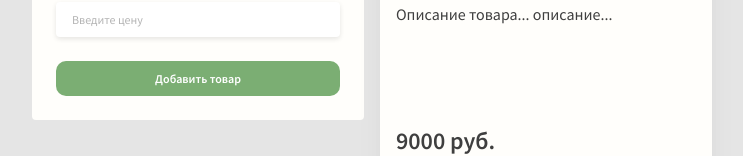
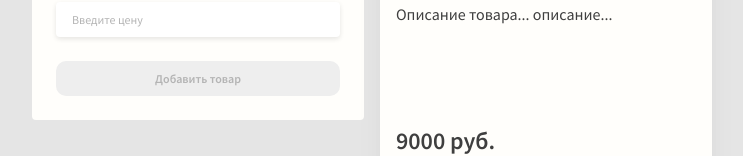
Before and after one commit to reversoid/test-goods, a Vue app: page / in a window 1280 px wide. Shown: the part 322-478 px from the top of the page, without its empty margins (0-743 px from the left). Built offline with nearby package versions, Linux system fonts and the light colour scheme.

Commit message:
imporved validation and some minor things

```diff
--- a/src/components/ControlBar.vue
+++ b/src/components/ControlBar.vue
@@ -26,7 +26,7 @@
             <input v-model="price" class="form-section__input" id="good-price" type="text" placeholder="Введите цену">
             <span v-if="errors.price" class="alert">Поле является обязательным</span>
         </div>
-        <button type="submit" class="form__submit">Добавить товар</button>
+        <button :disabled="title === '' || description === '' || price === '' || imgLink === ''" type="submit" class="form__submit">Добавить товар</button>
     </form>
 </template>
 
--- a/src/components/GoodsList.vue
+++ b/src/components/GoodsList.vue
@@ -1,6 +1,7 @@
 <template>
     <div class="product-list-wrapper">
-        <GoodItem v-for="product in products" :key="product.id" :product="product" :deleteCallback="deleteCallback"></GoodItem>
+        <GoodItem v-for="product in products" :key="product.id" :product="product" :deleteCallback="deleteCallback">
+        </GoodItem>
     </div>
 </template>
 
@@ -18,7 +19,12 @@ export default {
     },
 };
 </script>
-<style>
+<style lang="scss">
+.all-wrapper {
+    display: flex;
+    flex-direction: column;
+}
+
 .product-list-wrapper {
     display: flex;
     flex-wrap: wrap;
```
